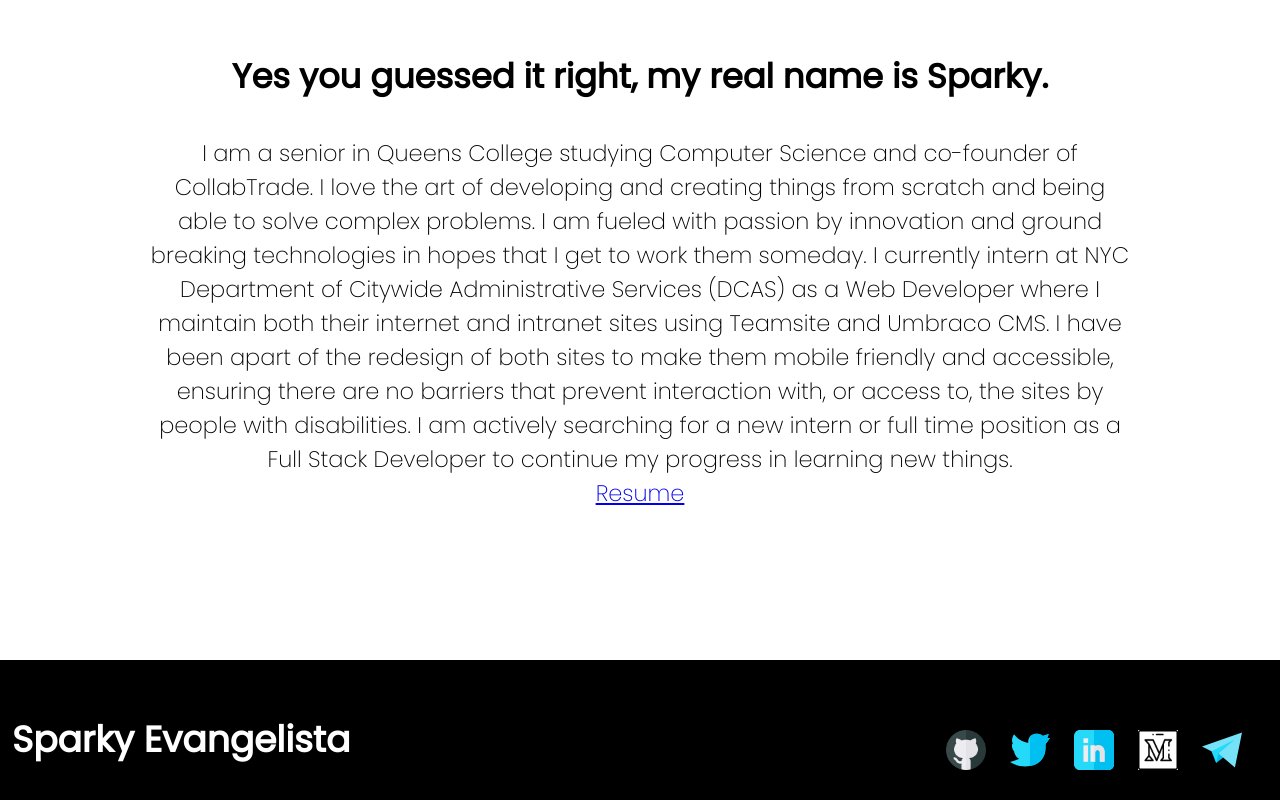
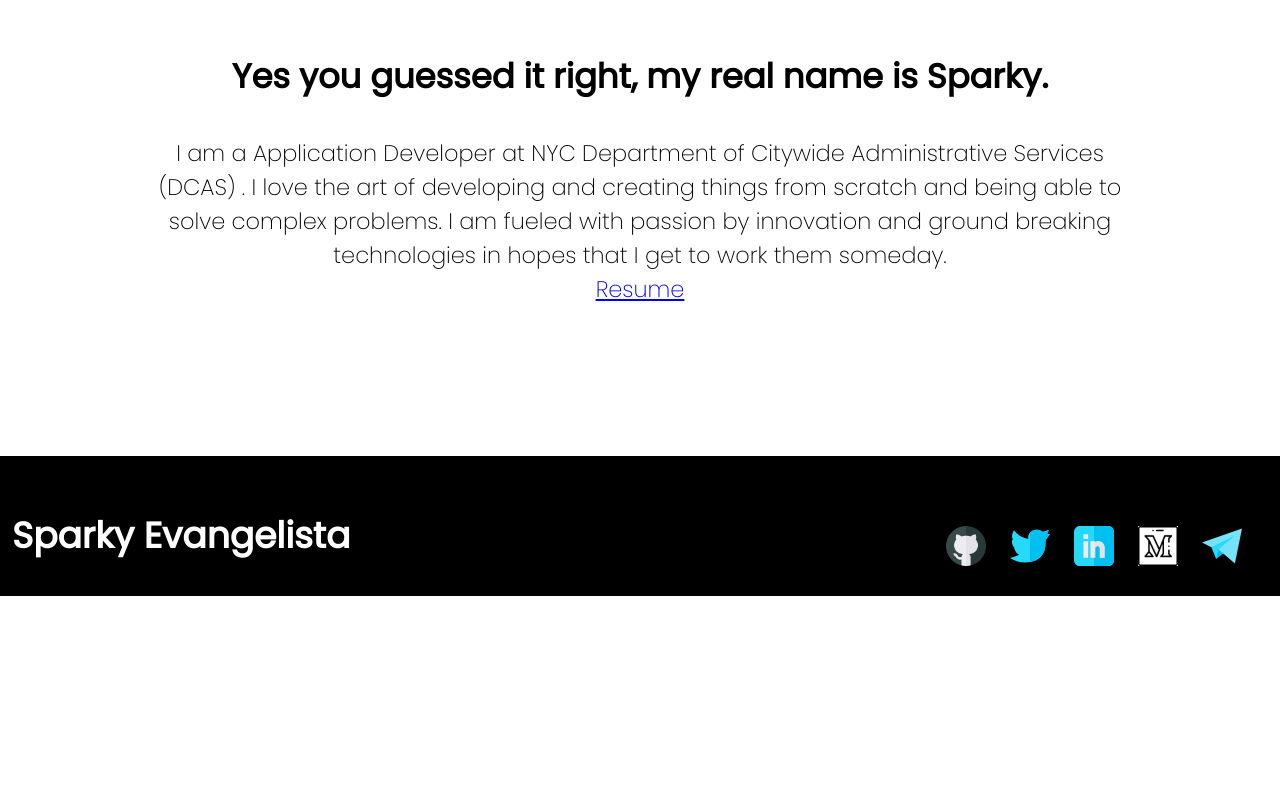
Before and after one commit to Sparkadelic177/my-portfolio, a React (Create React App) app: page / in a window 1280 px wide. Shown: the part 1192-1992 px from the top of the page. After the commit the page ends 1788 px from the top, so only its background shows below. Built offline with nearby package versions, Linux system fonts and the light colour scheme.

Commit message:
changed about me section

```diff
--- a/src/views/home.js
+++ b/src/views/home.js
@@ -41,20 +41,11 @@ export default class Home extends Component {
             <h1>Yes you guessed it right, my real name is Sparky.</h1>
             <br />
             <p class="text">
-              I am a senior in Queens College studying Computer Science and
-              co-founder of CollabTrade. I love the art of developing and
+              I am a Application Developer at NYC Department of Citywide
+              Administrative Services (DCAS) . I love the art of developing and
               creating things from scratch and being able to solve complex
               problems. I am fueled with passion by innovation and ground
-              breaking technologies in hopes that I get to work them someday. I
-              currently intern at NYC Department of Citywide Administrative
-              Services (DCAS) as a Web Developer where I maintain both their
-              internet and intranet sites using Teamsite and Umbraco CMS. I have
-              been apart of the redesign of both sites to make them mobile
-              friendly and accessible, ensuring there are no barriers that
-              prevent interaction with, or access to, the sites by people with
-              disabilities. I am actively searching for a new intern or full
-              time position as a Full Stack Developer to continue my progress in
-              learning new things.
+              breaking technologies in hopes that I get to work them someday.
               <br />
               <a href="../techResume.pdf" target="_blank" id="resume">
                 Resume
```
